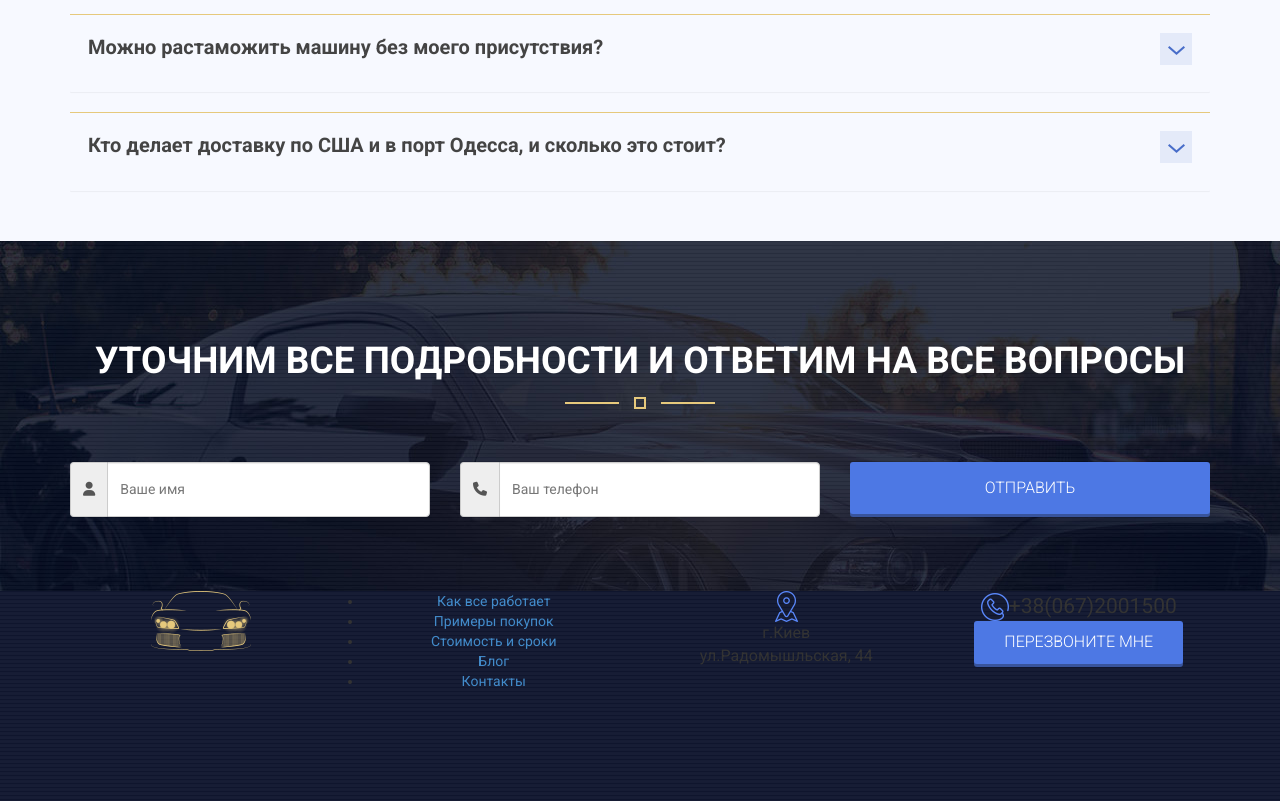
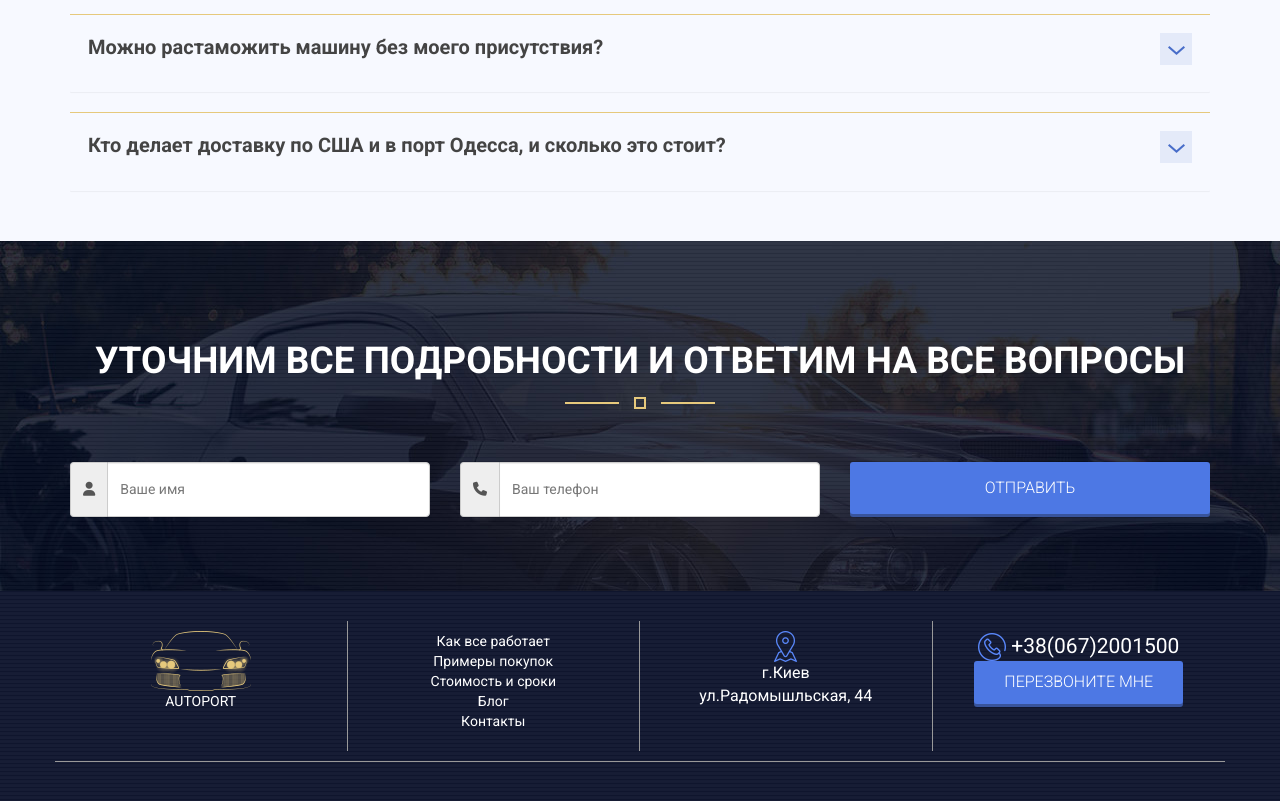
Before and after one commit to murkymao/auto, a plain HTML site: page index.html in a window 1280 px wide. Shown: the part 6503-7304 px from the top of the page. Drawn offline with Linux system fonts and the light colour scheme.

Commit message:
fix bottom part of footer

```diff
--- a/assets/css/style.css
+++ b/assets/css/style.css
@@ -538,3 +538,27 @@ div.panel-accordion {
     width: 100%;
     min-height: 240px;
 }
+.row-bottom {
+    padding-bottom: 10px;
+    border-bottom: 1px solid #999999;
+}
+
+.bottom-column {
+    min-height: 130px;
+    padding-top: 10px;
+    margin-top: 30px;
+    color: #ffffff;
+    border-right: 1px solid #999999;
+}
+
+.bottom-column ul {
+    list-style-type: none;
+}
+
+.bottom-column ul li a {
+    color: #ffffff;
+}
+
+.bottom-column:last-child {
+    border-right: none;
+}
--- a/index.html
+++ b/index.html
@@ -19,16 +19,19 @@
         <div class=" row nav-first">
             <div class="col-lg-3 col-md-4 col-sm-4 address ">
                 <img src="assets/img/address.png"
-                     alt="адрес"><p>г.Киев <br>ул.Радомышльская, 44</p>
+                     alt="адрес">
+                <p>г.Киев <br>ул.Радомышльская, 44</p>
             </div>
             <div class="col-lg-4 col-lg-offset-1 col-md-4 col-sm-4 logo-top text-centered">
                 <img src="assets/img/Logo.png"
                      alt="логотип">
-                <br> <p>AUTOPORT</p>
+                <br>
+                <p>AUTOPORT</p>
             </div>
             <div class="col-lg-3 col-lg-offset-1 col-md-4 col-sm-4 phone-number text-centered">
                 <img src="assets/img/phone.png"
-                     alt="телефон">+38(067)2001500
+                     alt="телефон">
+                +38(067)2001500
                 <button type="button"
                         class="button btn-top">ПЕРЕЗВОНИТЕ МНЕ
                 </button>
@@ -968,25 +971,33 @@
 </div>
 <div class="container-fluid footer-bottom">
     <div class="container">
-        <div class="row text-centered">
-            <div class="col-lg-3 col-md-3">
+        <div class="row text-centered row-bottom">
+            <div class="col-lg-3 col-md-3 bottom-column">
                 <img src="assets/img/Logo.png"
-                     alt="logo"></div>
-            <div class="col-lg-3 col-md-3">
+                     alt="logo">
+                <br>
+                <p>AUTOPORT</p></div>
+            <div class="col-lg-3 col-md-3 bottom-column">
                 <ul>
                     <li><a href="#">Как все работает</a></li>
                     <li><a href="#">Примеры покупок</a></li>
                     <li><a href="#">Стоимость и сроки</a></li>
                     <li><a href="#">Блог</a></li>
                     <li><a href="#">Контакты</a></li>
-                </ul> </div>
-            <div class="col-lg-3 col-md-3 address"><img src="assets/img/address.png"
-                                                alt="адрес"><p>г.Киев <br>ул.Радомышльская, 44</p></div>
-            <div class="col-lg-3 col-md-3 phone-number"><img src="assets/img/phone.png"
-                                                alt="телефон">+38(067)2001500
+                </ul>
+            </div>
+            <div class="col-lg-3 col-md-3 address bottom-column">
+                <img src="assets/img/address.png"
+                     alt="адрес">
+                <p>г.Киев <br>ул.Радомышльская, 44</p></div>
+            <div class="col-lg-3 col-md-3 phone-number bottom-column">
+                <img src="assets/img/phone.png"
+                     alt="телефон">
+                +38(067)2001500
                 <button type="button"
                         class="button btn-top">ПЕРЕЗВОНИТЕ МНЕ
-                </button></div>
+                </button>
+            </div>
         </div>
     </div>
 </div>
```
